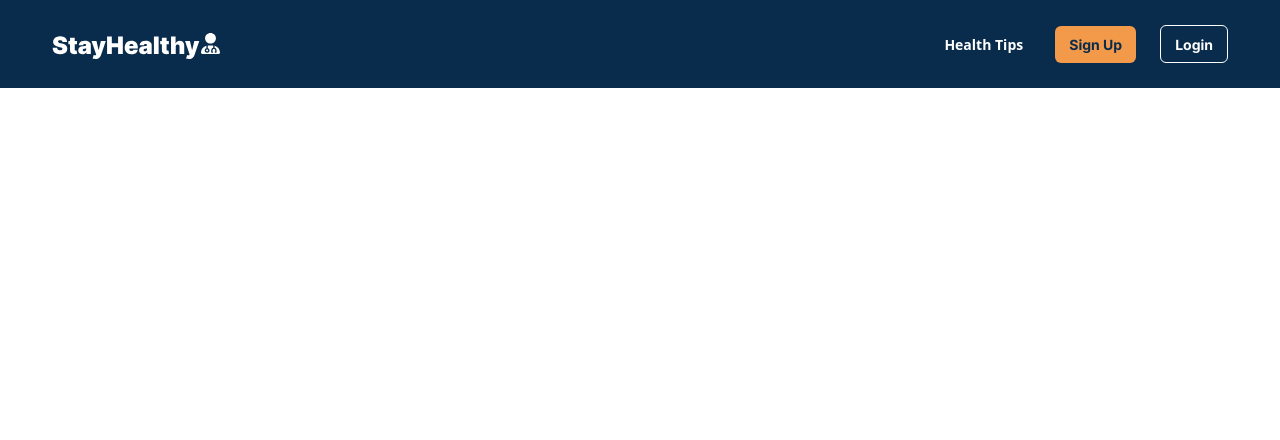
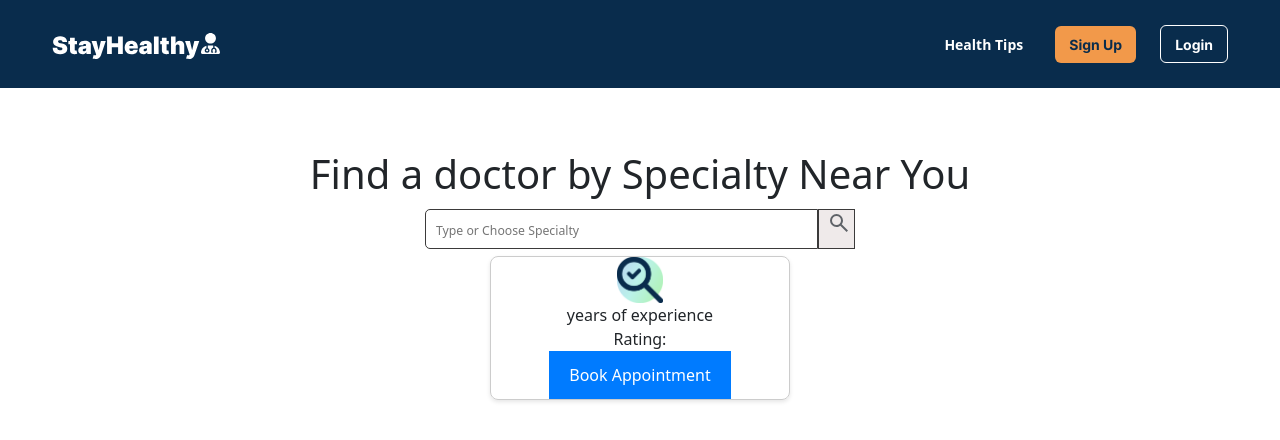
Before and after one commit to blokhinamaria/StayHealthy, a React (Vite) app: page /search in a window 1280 px wide. Shown: the top 440 px of the page. Built offline with nearby package versions, Linux system fonts and the light colour scheme.

Commit message:
Started on the bookingConsultation, added search and doctor card

```diff
--- a/src/App.jsx
+++ b/src/App.jsx
@@ -11,6 +11,7 @@ import LandingPage from './Components/Landing_Page/LandingPage.jsx';
 import SignUp from './Components/Sign_Up/SignUp.jsx';
 import Login from './Components/Login/Login.jsx';
 import InstantConsultation from './Components/InstantConsultationBooking/InstantConsultation.jsx';
+import BookingConsultation from './Components/BookingConsultation/BookingConsultation.jsx';
 
 import 'bootstrap/dist/css/bootstrap.min.css';
 import 'bootstrap/dist/js/bootstrap.bundle.min.js';
@@ -31,6 +32,7 @@ function App() {
           <Route path="/signup" element={<SignUp />} />
           <Route path="/login" element={<Login />} />
           <Route path="/consultation" element={<InstantConsultation />} />
+          <Route path="/search" element={<BookingConsultation />} />
         </Routes>
     </Router>
   );
--- /dev/null
+++ b/src/Components/BookingConsultation/BookingConsultation.jsx
@@ -0,0 +1,15 @@
+import React from "react";
+import FindDoctorSearch from "../FindDoctorSearch/FindDoctorSearch.jsx";
+import DoctorCard from "../DoctorCard/DoctorCard.jsx";
+
+const BookingConsultation = () => {
+
+    return (
+        <>
+        <FindDoctorSearch/>
+        <DoctorCard/>
+        </>
+    );
+};
+
+export default BookingConsultation;
--- /dev/null
+++ b/src/Components/DoctorCard/DoctorCard.css
@@ -0,0 +1,191 @@
+.doctor-card-container {
+    width: 300px;
+    height: 100%;
+    border: 1px solid #ccc;
+    border-radius: 8px;
+    overflow: hidden;
+    display: inline-block;
+    margin: 10px;
+    box-shadow: 0 2px 4px rgba(0, 0, 0, 0.1);
+    margin-bottom: 20px;
+  }
+  .cancel-appointment {
+    background-color: red;
+  }
+
+  .doctor-card-details-container {
+    padding: 20px;
+  }
+
+  .doctor-card-profile-image-container {
+    text-align: center;
+    margin-bottom: 10px;
+  }
+
+  .doctor-card-profile-image-container img {
+    width: 120px;
+    height: 120px;
+    border-radius: 50%;
+  }
+
+  .doctor-card-details {
+    text-align: center;
+  }
+
+  .doctor-card-detail-name {
+    font-size: 18px;
+    font-weight: bold;
+    margin-bottom: 5px;
+  }
+
+  .doctor-card-detail-speciality {
+    font-size: 16px;
+    margin-bottom: 5px;
+  }
+
+  .doctor-card-detail-experience {
+    font-size: 14px;
+    color: #888;
+    margin-bottom: 5px;
+    font-weight: bold;
+  }
+
+  .doctor-card-detail-location,
+  .doctor-card-detail-clinic,
+  .doctor-card-detail-consultationfees {
+    font-size: 14px;
+    margin-bottom: 5px;
+  }
+  .doctor-card-detail-consultationfees{
+    font-weight: bold;
+
+  }
+
+  .book-appoinment-btn {
+    background-color: #3498db;
+    color: #fff;
+    border: none;
+    padding: 10px 20px;
+    font-size: 16px;
+    border-radius: 5px;
+    cursor: pointer;
+  }
+
+  .book-appoinment-btn div:nth-child(2) {
+    font-size: 12px;
+    font-weight: bold;
+  }
+  .modal-container {
+  position: fixed;
+  top: 0;
+  left: 0;
+  width: 100%;
+  height: 100%;
+  background-color: rgba(0, 0, 0, 0.5);
+  display: flex;
+  justify-content: center;
+  align-items: center;
+}
+
+.modal-content {
+  background-color: #fff;
+  padding: 20px;
+  border-radius: 5px;
+  box-shadow: 0 2px 4px rgba(0, 0, 0, 0.2);
+  max-width: 400px;
+  text-align: center;
+}
+
+.modal-content h3 {
+  margin-top: 0;
+}
+
+.modal-content p {
+  margin-bottom: 20px;
+}
+
+.modal-btn {
+  display: inline-block;
+  padding: 8px 16px;
+  background-color: #2196f3;
+  color: #fff;
+  border: none;
+  border-radius: 4px;
+  cursor: pointer;
+  transition: background-color 0.3s ease;
+}
+.doctorbg{
+  -webkit-scrollbar {
+    display: none;
+}
+
+
+
+}
+.modal-btn:hover {
+  background-color: #0d8af5;
+}
+
+.cancel-appointment-btn {
+  display: inline-block;
+  padding: 8px 16px;
+  background-color: #f44336;
+  color: #fff;
+  border: none;
+  border-radius: 4px;
+  cursor: pointer;
+  transition: background-color 0.3s ease;
+}
+
+.cancel-appointment-btn:hover {
+  background-color: #d63027;
+}
+.appointment-form {
+  max-width: 400px;
+  margin: 0 auto;
+  padding: 20px;
+  background-color: #f5f5f5;
+  border-radius: 8px;
+  /* height: auto;
+  overflow-y: auto; */
+}
+
+.form-group {
+  margin-bottom: 20px;
+}
+
+label {
+  display: block;
+  font-weight: bold;
+  margin-bottom: 8px;
+}
+
+input,
+textarea {
+  width: 100%;
+  padding: 12px;
+  border: 1px solid #ccc;
+  border-radius: 4px;
+  font-size: 16px;
+}
+
+button {
+  padding: 12px 20px;
+  background-color: #007bff;
+  color: #fff;
+  border: none;
+  border-radius: 4px;
+  cursor: pointer;
+  font-size: 16px;
+}
+
+button:hover {
+  background-color: #0056b3;
+}
+
+
+.btnslot{
+  background-color: green;
+  cursor: pointer;
+  /* color: rgb(249, 60, 60); */
+}
--- /dev/null
+++ b/src/Components/DoctorCard/DoctorCard.jsx
@@ -0,0 +1,24 @@
+import React from "react";
+import './DoctorCard.css'
+
+const DoctorCard = ({ name, speciality, experience, rating, profilePic }) => {
+
+    return (
+        <div className="doctor-card-container">
+            <div className="doctorCardImage">
+                <img src="src/assets/Search.png" width="46" height="46"></img>
+            </div>
+            <div className="doctor-card-details" >
+                <div>{name}</div>
+                <div>{speciality}</div>
+                <div>{experience} years of experience</div>
+                <div>Rating: {rating}</div>
+            </div>
+            <div>
+                <button className="book-appointment-btn">Book Appointment</button>
+            </div>
+        </div>
+    )
+};
+
+export default DoctorCard;
--- /dev/null
+++ b/src/Components/FindDoctorSearch/FindDoctorSearch.css
@@ -0,0 +1,88 @@
+
+
+.searchContainer {
+    display: flex;
+    justify-content: center;
+    align-items: center;
+    padding: 20px 0;
+}
+
+.searchBarBox {
+    display: flex;
+    align-items: center;
+    width: 430px;
+    position: absolute;
+    margin-top: 25px;
+    margin-bottom: 20px;
+    box-shadow: rgba(0, 0, 0,.1) 0 - 1px 0 0 inset;
+    border-radius: 5px;
+    height: 100vh;
+}
+
+.searchBar {
+    height: 40px;
+    width: 100%;
+    padding: 6px 20px 5px 10px;
+    outline: none;
+    cursor: pointer;
+    font-size: 14px;
+    border-top-left-radius:5px;
+    border-bottom-left-radius:5px;
+    border-top-right-radius:0;
+    border-bottom-right-radius:0;
+    border:1px solid rgb(59, 58, 58);
+}
+
+.searchIcon {
+    border: 1px solid #ddd;
+    border-right: none;
+    height: 40px;
+    padding-left: 5px;
+    width: 40px;
+    left: 0;
+    background-color: rgb(239, 234, 234);
+    border: 1px solid rgb(59, 58, 58);
+    z-index: -99;
+
+}
+
+.searchDropdown {
+    position: absolute;
+    top: 55%;
+    left: 0;
+    width: 100%;
+    z-index: 5;
+    height: 420px;
+    margin-top: 2px;
+    border: 1px solid #555;
+}
+
+.searchDropdownItem {
+    height: 60px;
+    display: flex;
+    align-items: center;
+    background-color: #fff;
+    border-bottom: 1px solid #e0e0e0;
+    padding: 10px 12px;
+    column-gap: 14px;
+    cursor: pointer;
+    text-align: left;
+}
+
+.searchDropdownItem:hover {
+    background-color: #f0f0f5;
+}
+
+.searchDropdownItem>span:nth-of-type(1) {
+    font-size: 14px;
+    color: #414146;
+}
+
+.searchDropdownItem>span:nth-of-type(2) {
+    font-size: 11px;
+    flex-grow: 1;
+    color: #787887;
+    text-align: right;
+    text-transform: uppercase;
+    justify-self: flex-end;
+}
--- /dev/null
+++ b/src/Components/FindDoctorSearch/FindDoctorSearch.jsx
@@ -0,0 +1,76 @@
+import React, {use, useState} from "react";
+import './FindDoctorSearch.css';
+import { useNavigate } from "react-router";
+
+
+const initSpeciality = [
+    'Dentist',
+    'Gynecologist/obstetrician',
+    'General Physician',
+    'Dermatologist',
+    'Ear-nose-throat (ent) Specialist',
+    'Homeopath',
+    'Ayurveda',
+];
+
+const FindDoctorSearch = () => {
+    const [doctorResultsHidden, setDoctorResultsHidden] = useState(true);
+    const [searchDoctor, setSearchDoctor] = useState('');
+    const [specialities] = useState(initSpeciality);
+
+    const navigate = useNavigate ();
+
+    const handleDoctorSelect = (speciality) => {
+        setSearchDoctor(speciality);
+        setDoctorResultsHidden(true);
+        navigate(`/consultation?speciality=${encodeURIComponent(speciality)}`);
+    }
+
+    return (
+        <>
+            <div className="findDoctor" style={{
+                        marginTop: 150,
+                        display: 'flex',
+                        justifyContent: 'center',
+                        alignItems: 'center', }}>
+                <center>
+                    <h1>Find a doctor by Specialty Near You</h1>
+                    <div className="searchContainer">
+                        <div className="searchBarBox">
+                            <input
+                                type="text"
+                                className="searchBar"
+                                placeholder="Type or Choose Specialty"
+                                onFocus={() => setDoctorResultsHidden(false)}
+                                onBlur={() => setTimeout(() => setDoctorResultsHidden(true), 150)}
+                                value={searchDoctor}
+                                onChange={(e) => setSearchDoctor(e.target.value)}
+                                />
+                            <div className="searchIcon">
+                                <img src="src/assets/SearchIcon.svg" alt="search" />
+                            </div>
+
+                            <div className="searchDropdown" hidden={doctorResultsHidden}>
+                                {specialities
+                                    .filter((speciality) =>
+                                        speciality.toLowerCase().includes(searchDoctor.toLowerCase())
+                                    )
+                                    .map((speciality) => (
+                                        <div
+                                        className="searchDropdownItem" key={speciality} onMouseDown={() => handleDoctorSelect(speciality)}
+                                        >
+                                        <span>{speciality}</span>
+                                        <span>SPECIALITY</span>
+                                        </div>
+                                    ))
+                                }
+                            </div>
+                            </div>
+                        </div>
+                </center>
+            </div>
+        </>
+    );
+};
+
+export default FindDoctorSearch;
--- a/src/Components/InstantConsultationBooking/FindDoctorSearchIC/FindDoctorSearchIC.jsx
+++ b/src/Components/InstantConsultationBooking/FindDoctorSearchIC/FindDoctorSearchIC.jsx
@@ -28,12 +28,12 @@ const FindDoctorSearchIC = () => {
         <div className="finddoctor">
             <center>
                 <h1>Find a doctor and Consult instantly</h1>
-                <div>
+                {/* <div>
                     <i
                         style={{ color: '#000000', fontSize: '20rem' }}
                         className="fa fa-user-md"
                     ></i>
-                </div>
+                </div> */}
                 <div
                     className="home-search-container"
                     style={{
--- a/src/Components/Navbar/Navbar.jsx
+++ b/src/Components/Navbar/Navbar.jsx
@@ -77,7 +77,7 @@ const Navbar = () => {
                                     <Link className="nav-link" to="/consultation">Instant Consultation</Link>
                                 </li>
                                 <li className="nav-item">
-                                    <Link className="nav-link" to="/">Appointments</Link>
+                                    <Link className="nav-link" to="/search">Appointments</Link>
                                 </li>
                                 <li className="nav-item">
                                     <Link className="nav-link" to="/">Reviews</Link>
```
Also changed, not shown: src/assets/SearchIcon.svg (added).
